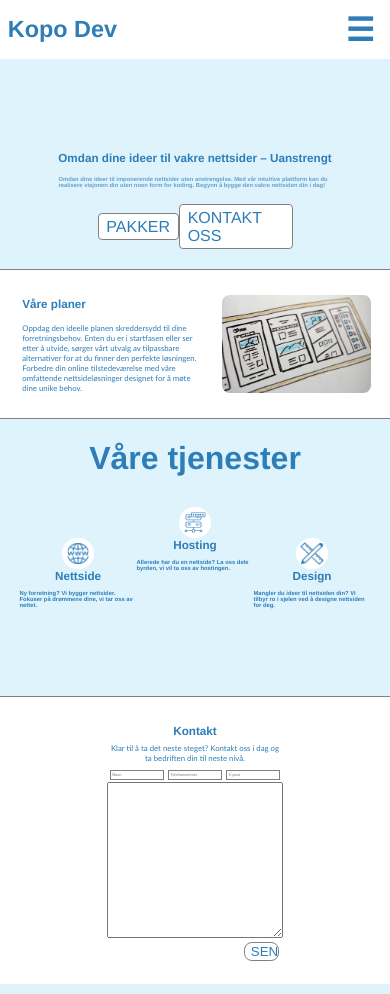
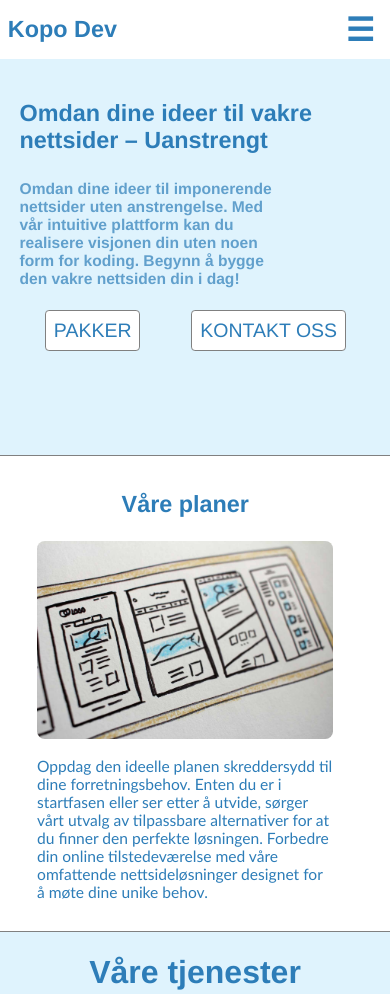
Before and after one commit to Tigua002/Kopo-Dev, a plain HTML site: page client/omOss/index.html in a window 390 px wide. Shown: the top 994 px of the page. Drawn offline with Linux system fonts and the light colour scheme.

Commit message:
Added mobile version for "om oss"

```diff
--- a/client/omOss/index.html
+++ b/client/omOss/index.html
@@ -55,6 +55,7 @@
                 behov.</h1>
         </div>
         <img src="../bilder/AboutUsImage.jpeg" alt="om oss bilde" class="mainImage">
+        <h1 class="hiddenIntro">Våre planer</h1>
     </div>
     <div class="servicesHolder flex">
         <h1 class="serviceTitle">Våre tjenester</h1>
@@ -91,9 +92,12 @@
         <h1 class="aboutContactText">Klar til å ta det neste steget? Kontakt oss i dag og ta bedriften din til neste
             nivå.</h1>
         <form action="" class="aboutContact flex">
-            <input type="text" class="aboutContactInput" placeholder="Navn" required id="navn">
-            <input type="number" class="aboutContactInput" placeholder="Telefonnummer" id="telefon" required>
-            <input type="email" class="aboutContactInput" placeholder="E-post" required id="Email">
+            <div class="aboutInputDiv">
+                <input type="text" class="aboutContactInput" placeholder="Navn" required id="navn">
+                <input type="number" class="aboutContactInput" placeholder="Telefonnummer" id="telefon" required>
+                <input type="email" class="aboutContactInput" placeholder="E-post" required id="Email">
+
+            </div>
             <textarea id="aboutContactMessage" cols="30" rows="10" required></textarea>
             <div class="aboutBtnDiv">
                 <input type="submit" value="SEND" class="aboutContactBtn">
--- a/client/style.css
+++ b/client/style.css
@@ -570,6 +570,7 @@ html {
 .serviceText {
     margin-top: 2vw;
     font-size: 1.5vw;
+    text-align: center;
 }
 
 .serviceImageDiv {
@@ -621,12 +622,16 @@ html {
     border: solid gray 1px;
     background-color: white;
     border-radius: 0%;
-    width: 28%;
+    width: 30%;
     padding: 1%;
-    margin: 1%;
     font-size: 1vw;
 }
-
+.aboutInputDiv{
+    width: 100%;
+    display: flex;
+    justify-content: space-between;
+    margin-bottom: 1vw;
+}
 #aboutContactMessage {
     width: 99%;
 
@@ -662,13 +667,13 @@ html {
 }
 
 .kopoInfoTitle {
-    font-size: 3vw;
+    font-size: 2.5vw;
     margin: 0%;
     margin-top: 5vw;
 }
 
 .kopoInfoText {
-    font-size: 2vw;
+    font-size: 1.7vw;
     font-family: 'Segoe UI', Tahoma, Geneva, Verdana, sans-serif;
     font-weight: 500;
     width: 80%;
@@ -682,14 +687,14 @@ html {
 }
 
 .kopoTitle {
-    font-size: 2.5vw;
+    font-size: 2vw;
     margin: 0%;
     margin-top: 5vw;
 
 }
 
 .kopoTekst {
-    font-size: 1.7vw;
+    font-size: 1.4vw;
     width: 100%;
     text-align: center;
     font-weight: 500;
@@ -968,4 +973,68 @@ html {
     .kopoTekst{
         font-size: 3vw;
     }
+    .aboutWelcome{
+        justify-content: flex-start;
+        align-items: start;
+        padding-left: 5vw;
+        padding-top: 10vh;
+        padding-bottom: 10vh;
+    }
+    .aboutTitle{
+        font-size: 6vw;
+        width: 90%;
+    }
+    .aboutText{
+        font-size: 4vw;
+    }
+    .aboutBtnsHolder{
+        width: 95%;
+        justify-content: space-around;
+        padding-right: 5vw;
+        font-weight: 100;
+    }
+    .aboutBtns{
+        font-size: 5vw;
+        padding: 2vw;
+    }
+    .mainInfoHolder{
+        flex-direction: column-reverse;
+    }
+    .mainTitle{
+        display: none;
+    }
+    .mainText{
+        font-size: 4vw;
+    }
+    .mainImage{
+        width: 80%;
+        margin: 2vw 0vw 2vw 0vw;
+    }
+    .serviceDiv{
+        flex-direction: column;
+        justify-content: center;
+        width: 100%;
+        align-items: center;
+    }
+    .serviceName{
+        font-size: 6vw;
+        margin: 2vw;
+    }
+    .serviceText{
+        font-size: 4vw;
+        width: 80%;
+    }
+    .service{
+        width: 80%;
+        margin-top: 3vw;
+    }
+    .serviceImageDiv{
+        width: 20%;
+        height: 20%;
+        padding: 3%;
+        border: solid gray 1px;
+    }
+    .serviceImg{
+        width: 80%;
+    }
 }
```
